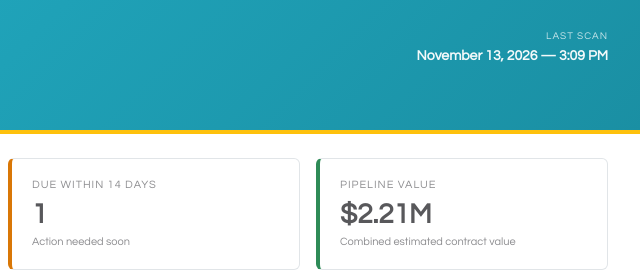
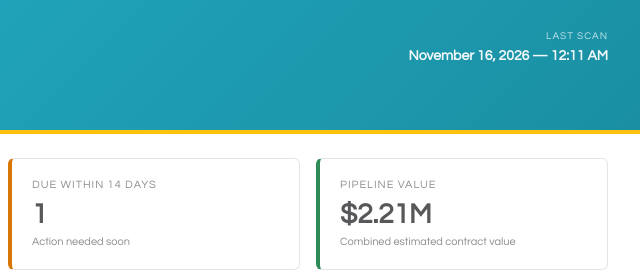
Before and after one commit to nav-DEP/dep-rfp-pipeline, a plain HTML site: page index.html in a window 1280 px wide. Shown: the top 272 px of the page, 640-1280 px from the left. Drawn offline with Linux system fonts and the light colour scheme.

Commit message:
Daily scan: update dashboard, data, and assets

```diff
--- a/index.html
+++ b/index.html
@@ -920,7 +920,7 @@ const CONFIG = {
 
 /// Seed dataset (most recent scan on 2026-11-13, scan #131; scores reweighted 2026-07-16)
 const SEED_DATA = {
-  last_updated: "2026-11-13T10:09:42-05:00",
+  last_updated: "2026-11-15T19:11:31-05:00",
   rfps: [
     {"id": "rfp-001", "title": "From Insight to Action: Health Equity Research That Meets This Moment", "issuer": "Robert Wood Johnson Foundation", "source": "RWJF Active Funding Opportunities", "state": "Multi", "sector": "Health & Human Services", "value": 500000, "due_date": "2026-07-27", "posted_date": "2026-04-27", "url": "https://www.rwjf.org/en/grants/active-funding-opportunities/2026/from-insight-to-action-health-equity-research-that-meets-this-moment.html", "summary": "Robert Wood Johnson Foundation seeks proposals for community-rooted, action-oriented health equity research projects. The work involves equitable community partnerships, evaluation, and systems-change recommendations tied to RWJF's seven prioritized systems. Award size is up to $500,000 per project with full proposals due July 27, 2026.", "matched_keywords": ["community engagement", "evaluation", "program design", "advisory"], "match_score": 80, "status": "new"},
     {"id": "rfp-002", "title": "General Support for Program Evaluation and Related Services", "issuer": "Enterprise Community Partners", "source": "Enterprise Community Partners Grants & RFPs", "state": "Multi", "sector": "Economic Development", "value": 250000, "due_date": "2026-05-28", "posted_date": "2026-04-30", "url": "https://www.enterprisecommunity.org/grants-and-rfps/enterprise-initiates-general-support-program-evaluation-and-related-services", "summary": "Enterprise Community Partners is selecting evaluation partners to conduct formative, process, and summative evaluations across its housing and community development portfolio. Scope also includes evaluation-related training, technical assistance, and capacity support for grantees and internal staff. Proposals were due May 28, 2026 -- deadline has now passed.", "matched_keywords": ["capacity building", "evaluation", "technical assistance", "advisory"], "match_score": 80, "status": "new"},
--- a/rfp-data.json
+++ b/rfp-data.json
@@ -1,6 +1,6 @@
 {
-  "last_updated": "2026-11-13T10:09:42-05:00",
-  "scan_count": 131,
+  "last_updated": "2026-11-15T19:11:31-05:00",
+  "scan_count": 132,
   "rfps": [
     {
       "id": "rfp-001",
```
